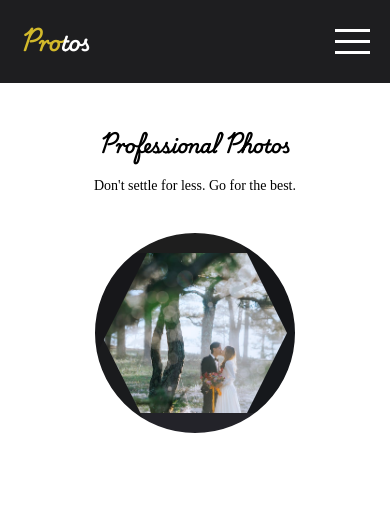
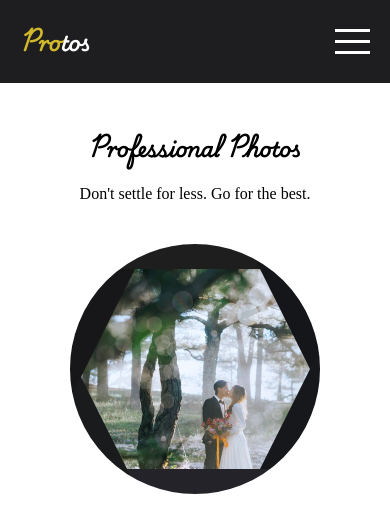
Before and after one commit to andre2xu/portfolio_photographer_portfolio, a React (Create React App) app: page / in a window 390 px wide. Shown: the top 532 px of the page. Built offline with nearby package versions, Linux system fonts and the light colour scheme.

Commit message:
The teaser section is now responsive to small and medium sized screens.

```diff
--- a/src/sass/_HomePageStylesheet.scss
+++ b/src/sass/_HomePageStylesheet.scss
@@ -62,17 +62,14 @@
                 flex-direction: row;
                 justify-content: center;
                 align-items: center;
-                // padding: 150px 0 100px;
 
                 #teaser-section-text {
                     h1 {
                         font-family: "PlaywriteCU-Regular", sans-serif;
-                        // font-size: 40px;
                     }
 
                     p {
                         font-family: serif;
-                        // font-size: 24px;
                     }
                 }
 
@@ -260,6 +257,105 @@
                         margin-top: 25px;
                     }
                 }
+
+                @media screen and (min-width: 350px) {
+                    #teaser-section-text {
+                        margin-top: 30px;
+
+                        h1 {
+                            font-size: 20px;
+                        }
+
+                        p {
+                            font-size: 16px;
+                        }
+                    }
+
+                    #camera {
+                        @include cameraShutterSize(250px);
+                    }
+                }
+
+                @media screen and (min-width: 450px) {
+                    #teaser-section-text {
+                        margin-top: 30px;
+
+                        h1 {
+                            font-size: 24px;
+                        }
+
+                        p {
+                            font-size: 20px;
+                        }
+                    }
+
+                    #camera {
+                        margin-top: 35px;
+
+                        @include cameraShutterSize(300px);
+                    }
+                }
+
+                @media screen and (min-width: 650px) {
+                    #teaser-section-text {
+                        margin-top: 50px;
+
+                        h1 {
+                            font-size: 30px;
+                        }
+
+                        p {
+                            font-size: 25px;
+                        }
+                    }
+
+                    #camera {
+                        margin-top: 50px;
+
+                        @include cameraShutterSize(350px);
+                    }
+                }
+
+                @media screen and (min-width: 900px) {
+                    flex-direction: row;
+                    padding: 150px 0 100px;
+
+                    #teaser-section-text {
+                        margin: 0;
+                        text-align: left;
+                    }
+
+                    #camera {
+                        margin: 0;
+                        margin-left: 60px;
+                    }
+                }
+
+                @media screen and (min-width: 1200px) {
+                    #teaser-section-text {
+                        h1 {
+                            font-size: 40px;
+                        }
+
+                        p {
+                            font-size: 24px;
+                        }
+                    }
+
+                    #camera {
+                        margin-left: 100px;
+
+                        @include cameraShutterSize(400px);
+                    }
+                }
+
+                @media screen and (min-width: 1400px) {
+                    #camera {
+                        margin-left: 150px;
+
+                        @include cameraShutterSize(500px);
+                    }
+                }
             }
 
             #testimonials-section {
```
Also changed, not shown: public/index.css.
